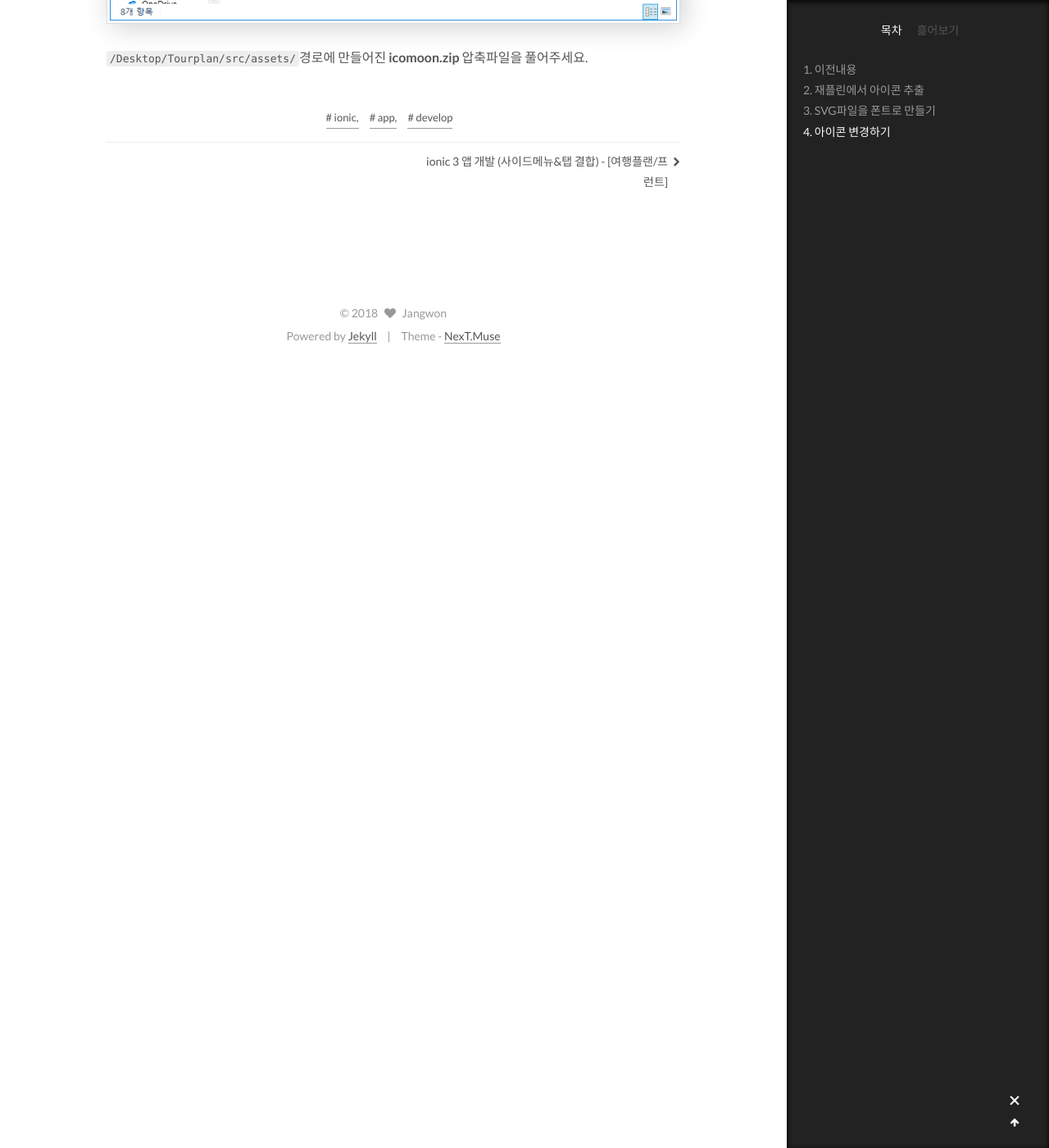
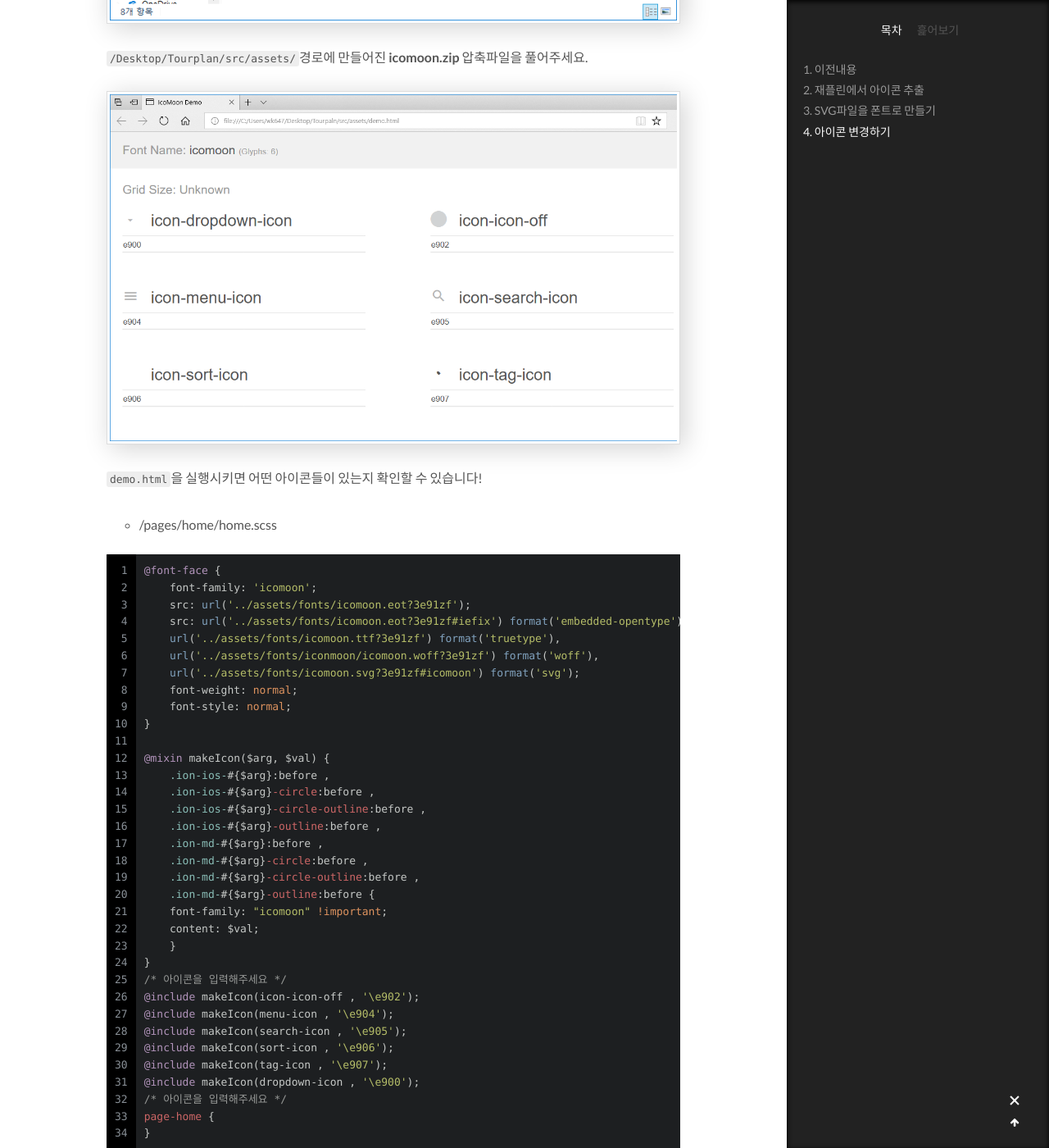
Before and after one commit to wkddnjset/wkddnjset.github.io, a Jekyll site: the page built from _posts/2018-02-05-ionic-3-앱-개발-(탭-아이콘-변경)-[여행플랜].md, in a window 1280 px wide and 1400 px high, scrolled down 4965 px. Shown: the whole window at 82% size. Built offline with Jekyll 4.4.1, drawn with Linux system fonts in a browser that asks for light colours; comment, search, counter and statistics services are not loaded; some of the changed text lies outside the part shown.

Commit message:
2018-02-05

```diff
--- a/_posts/2018-02-05-ionic-3-앱-개발-(탭-아이콘-변경)-[여행플랜].md
+++ b/_posts/2018-02-05-ionic-3-앱-개발-(탭-아이콘-변경)-[여행플랜].md
@@ -46,3 +46,69 @@ tags: ionic, app, develop
 ![change-icon-01](https://raw.githubusercontent.com/wkddnjset/wkddnjset.github.io/master/_posts/images/2018-02-05/change_icon_01.png)
 
 `/Desktop/Tourplan/src/assets/`경로에 만들어진 **icomoon.zip** 압축파일을 풀어주세요.
+
+![change-icon-02](https://raw.githubusercontent.com/wkddnjset/wkddnjset.github.io/master/_posts/images/2018-02-05/change_icon_02.png)
+
+`demo.html`을 실행시키면 어떤 아이콘들이 있는지 확인할 수 있습니다!
+
+* /pages/home/home.scss
+
+{% highlight css linenos %}
+@font-face {
+    font-family: 'icomoon';
+    src: url('../assets/fonts/icomoon.eot?3e91zf');
+    src: url('../assets/fonts/icomoon.eot?3e91zf#iefix') format('embedded-opentype'),
+    url('../assets/fonts/icomoon.ttf?3e91zf') format('truetype'),
+    url('../assets/fonts/iconmoon/icomoon.woff?3e91zf') format('woff'),
+    url('../assets/fonts/icomoon.svg?3e91zf#icomoon') format('svg');
+    font-weight: normal;
+    font-style: normal;
+}
+
+@mixin makeIcon($arg, $val) {
+    .ion-ios-#{$arg}:before ,
+    .ion-ios-#{$arg}-circle:before ,
+    .ion-ios-#{$arg}-circle-outline:before ,
+    .ion-ios-#{$arg}-outline:before ,
+    .ion-md-#{$arg}:before ,
+    .ion-md-#{$arg}-circle:before ,
+    .ion-md-#{$arg}-circle-outline:before ,
+    .ion-md-#{$arg}-outline:before {
+    font-family: "icomoon" !important;
+    content: $val;
+    }
+}
+/* 아이콘을 입력해주세요 */
+@include makeIcon(icon-icon-off , '\e902');
+@include makeIcon(menu-icon , '\e904');
+@include makeIcon(search-icon , '\e905');
+@include makeIcon(sort-icon , '\e906');
+@include makeIcon(tag-icon , '\e907');
+@include makeIcon(dropdown-icon , '\e900');
+/* 아이콘을 입력해주세요 */
+page-home {
+}
+{% endhighlight %}
+
+
+아이콘을 입력할 페이지에 scss파일을 다음처럼 수정해주세요!
+그리고 중간에 아이콘을 입력하는 부분은 `demo.html`을 참고해서 입력해주시면 됩니다.
+
+* /pages/home/home.html
+
+{% highlight html linenos %}
+...
+<button ion-button menuToggle>
+    <ion-icon name="menu-icon"></ion-icon>
+</button>
+...
+<ion-tabs>
+    <ion-tab [root]="tab1Root" tabTitle="item one" tabIcon="icon-icon-off">
+    </ion-tab>
+    <ion-tab [root]="tab2Root" tabTitle="item two" tabIcon="information-circle">
+    </ion-tab>
+    <ion-tab [root]="tab3Root" tabTitle="item three" tabIcon="contacts">
+    </ion-tab>
+</ion-tabs>
+...
+{% endhighlight %}
```
Also changed, not shown: _posts/images/2018-02-05/change_icon_02.png (added).
